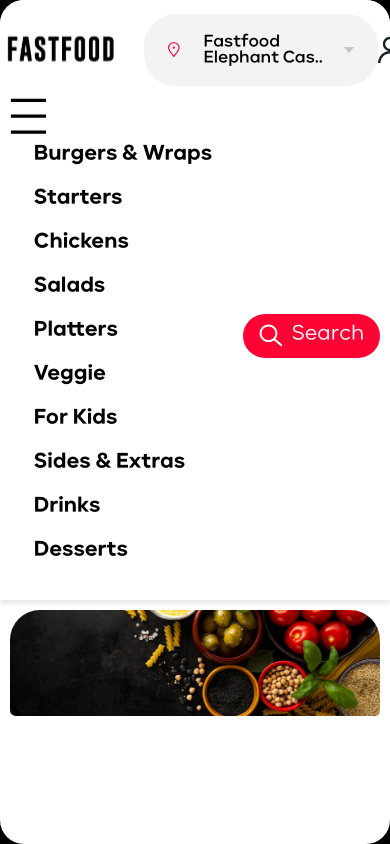
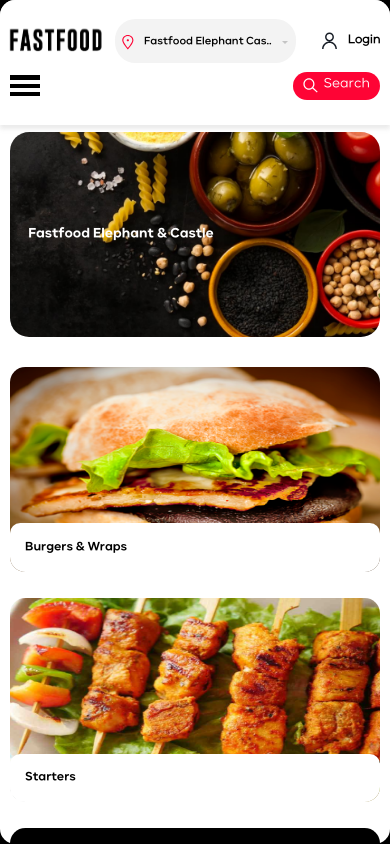
Before and after one commit to ibyteinfomatics/fast-food, a Next.js app: page /restra--menus in a window 390 px wide. Built offline with nearby package versions, Linux system fonts and the light colour scheme.

Commit message:
Responsive work

```diff
--- a/components/Header/Header.js
+++ b/components/Header/Header.js
@@ -1,4 +1,4 @@
-// import { elastic as Menu } from 'react-burger-menu'
+import { elastic as Menu } from 'react-burger-menu'
 import Link from 'next/link'
 import Image from 'next/image'
 import React, {useState} from "react"
@@ -18,7 +18,7 @@ export default function Header(){
     return(
         <React.Fragment>
             <div className="desktop__header header__wrapper">
-                {route != "prepSteps" &&
+                {route != 'prepSteps' &&
 
                 <div className="header__wrap--inner">
                     <div className="header__left">
@@ -51,10 +51,10 @@ export default function Header(){
 
                 }
 
-                {route == 'restra--menus' &&
+                {(route == 'restra--menus' || route == 'restraMenus') &&
 
                 <div className='header__wrap--inner restra__menu'>
-                    <ul>
+                    <ul className='desktop__menu'>
                         <li className='burgur__icon'>
                             <Link href="/restra--menus">
                                 <a></a>
@@ -111,6 +111,73 @@ export default function Header(){
                             </Link>
                         </li>
                     </ul>
+
+                    {/* Mobile Menus */}
+
+                    <div className="mobile__header header__wrapper">
+                        <div className="header__left">
+                            <Menu right>
+                                <ul>
+                                    <li className='burgur__icon'>
+                                        <Link href="/restra--menus">
+                                            <a></a>
+                                        </Link>
+                                    </li>
+                                    <li className={rout[2] == 'burgers--wraps' ? "active__link" : ""}>
+                                        <Link href="/restraMenus/burgers--wraps">
+                                            <a>Burgers & Wraps</a>
+                                        </Link>
+                                    </li>
+                                    <li className={rout[2] == 'starters' ? "active__link" : ""}>
+                                        <Link href="/restraMenus/starters">
+                                            <a>Starters</a>
+                                        </Link>
+                                    </li>
+                                    <li className={rout[2] == 'chickens' ? "active__link" : ""}>
+                                        <Link href="#">
+                                            <a>Chickens</a>
+                                        </Link>
+                                    </li>
+                                    <li className={rout[2] == 'salads' ? "active__link" : ""}>
+                                        <Link href="#">
+                                            <a>Salads</a>
+                                        </Link>
+                                    </li>
+                                    <li className={rout[2] == 'platters' ? "active__link" : ""}>
+                                        <Link href="#">
+                                            <a>Platters</a>
+                                        </Link>
+                                    </li>
+                                    <li className={rout[2] == 'veggie' ? "active__link" : ""}>
+                                        <Link href="#">
+                                            <a>Veggie</a>
+                                        </Link>
+                                    </li>
+                                    <li className={rout[2] == 'for-kids' ? "active__link" : ""}>
+                                        <Link href="#">
+                                            <a>For Kids</a>
+                                        </Link>
+                                    </li>
+                                    <li className={rout[2] == 'sides--extras' ? "active__link" : ""}>
+                                        <Link href="#">
+                                            <a>Sides & Extras</a>
+                                        </Link>
+                                    </li>
+                                    <li className={rout[2] == 'drinks' ? "active__link" : ""}>
+                                        <Link href="#">
+                                            <a>Drinks</a>
+                                        </Link>
+                                    </li>
+                                    <li className={rout[2] == 'desserts' ? "active__link" : ""}>
+                                        <Link href="#">
+                                            <a>Desserts</a>
+                                        </Link>
+                                    </li>
+                                </ul>
+                            </Menu>
+                        </div>
+                    </div>
+
                     <div className='menu__srch'>
                         <Link href="#">
                             <a className='btnRed btn'>Search</a>
@@ -183,7 +250,7 @@ export default function Header(){
                         <li>Checkout</li>
                     </ul>
                     <div className='add--order'>
-                        <Link href="/settings">
+                        <Link href="/userProfile/my-profile">
                             <a className='btn'><span className='user__pic'><Image src="/images/user_pic.png" alt="user pic" layout='fill' quality={100} /></span> Username</a>
                         </Link>
                     </div>
--- a/components/Sitebanner/Sitebanner.js
+++ b/components/Sitebanner/Sitebanner.js
@@ -4,7 +4,7 @@ import Image from 'next/image'
 export default function Sitebanner() {
     return (
         <div className='bannerImage'>
-            <Image src="/images/banner-img.png" alt='Banner Image' layout='responsive' width={1760} height={503} />
+            <Image src="/images/banner-img.png" alt='Banner Image' layout='fill' width={1760} height={503} />
             <div className='bannerContent'>
                 <div className='bannerSubTitle textWhite'>
                     <h3>Fastfood Elephant & Castle</h3>
--- a/pages/restra--menus.js
+++ b/pages/restra--menus.js
@@ -11,6 +11,7 @@ export default function PageFour() {
         document.body.classList.remove('login__form');
         document.body.classList.remove('cart__page');
         document.body.classList.remove('checkout__page');
+        document.body.classList.remove('profile__page');
     });
 
     return (
--- a/styles/globals.css
+++ b/styles/globals.css
@@ -91,7 +91,8 @@
   grid-template-columns: repeat(6, 1fr);
 }
 html {
-    @apply text-base scroll-smooth;
+    @apply scroll-smooth;
+    font-size: 2.625vw;
 }
 body {
     @apply bg-black site_font--400;
@@ -114,7 +115,7 @@ body {
 
 /*===== Header Styling =====*/
 .desktop__header{
-  @apply sticky w-full top-0 bg-white py-0.5 z-50 flex flex-wrap justify-between;
+  @apply sticky w-full top-0 bg-white py-4 z-50 flex flex-wrap justify-between;
   min-height: 6.25rem;
   box-shadow: 0px 4px 4px rgba(177, 177, 177, 0.25);
 }
@@ -125,7 +126,7 @@ body {
   @apply flex items-center justify-between siteWidth;
 }
 .site__logo{
-  @apply w-40 h-24 relative -ml-2 mr-6;
+  @apply w-40 h-24 relative -ml-2 mr-3;
 }
 .site__logo:hover{
   opacity: .65;
@@ -148,7 +149,7 @@ nav.site__navigation {
   @apply relative;
 }
 span.map_icon {
-  @apply relative h-6 block mr-6;
+  @apply relative h-6 block mr-4 mt-1;
   width: 1.125rem;
 }
 
@@ -162,7 +163,7 @@ span.map_icon {
   @apply block cursor-pointer;
 }
 .restra__name--links p a{
-  @apply flex items-center leading-none py-5 px-6 site_font--600;
+  @apply flex items-center leading-none py-5 px-3 site_font--600;
   background: #F3F3F3;
   border-radius: 2rem;
 }
@@ -171,6 +172,7 @@ span.map_icon {
   height: 0;
   width: 0;
   display: block;
+  margin-top: 0.25rem;
   margin-left: 1rem;
   border-top: 0.3875rem solid #C4C4C4;
   border-right: 0.3125rem solid transparent;
@@ -208,14 +210,14 @@ ul.restra__name--lists li:not(:last-child) {
   border-radius: 2.875rem;
 }
 .header__wrap--inner.restra__menu ul li.burgur__icon{
-  @apply flex items-center mr-10;
+  @apply flex items-center m-5;
 }
 .header__wrap--inner.restra__menu ul li.burgur__icon a{
   @apply w-9 h-9 bg-no-repeat bg-cover p-0;
-  background-image: url('../public/images/burger_menu--icon.svg');
+  background-image: url('../public/images/left-big-arrow--white.svg');
 }
 .header__wrap--inner.prepSteps ul{
-  @apply gap-10;
+  @apply gap-3;
 }
 .header__wrap--inner.prepSteps li{
   font-size: 1.5rem;
@@ -268,7 +270,7 @@ a{
 }
 .searchBox input {
   @apply w-full py-4 px-8;
-  border: 1px solid hsl(216, 24%, 12%);
+  border: 0.0625rem solid hsl(216, 24%, 12%);
   cursor: pointer;
   border-radius: 0.438rem;
 }
@@ -288,7 +290,7 @@ a{
 }
 .searchList_active{
   @apply opacity-100 h-auto -mt-12;
-  border: 1px solid #181E27;
+  border: 0.0625rem solid #181E27;
   padding: 1.563rem;
   border-radius: 0.438rem;
 }
@@ -335,7 +337,7 @@ a{
   @apply mb-4;
 }
 .restroDetail{
-  border-top: 1px solid #E1E1E1;
+  border-top: 0.0625rem solid #E1E1E1;
   padding-top: 1.563rem;
   padding-bottom: 1.563rem;
 }
@@ -485,7 +487,7 @@ a{
 }
 body:not(.steps) .cardBlock{
   @apply rounded-3xl overflow-hidden relative;
-  box-shadow: 0px 2.87071px 2.87071px rgba(149, 149, 149, 0.25), 0px 0px 1.43535px rgba(0, 0, 0, 0.25);
+  box-shadow: 0px 2.87070.0625rem 2.87070.0625rem rgba(149, 149, 149, 0.25), 0px 0px 1.43535px rgba(0, 0, 0, 0.25);
 }
 .cardBlock__wrapper{
   @apply relative;
@@ -590,6 +592,7 @@ body.steps .cardImg{
 .heatOption {
   @apply main__grid grid__2;
   column-gap: 4.375rem;
+  row-gap: 4.375em;
   max-width: 57.125rem;
 }
 .heatIcon{
@@ -628,7 +631,7 @@ body.steps .cardImg{
 }
 .heatSelection.tweak .chooseOption{
   background: #F9F9F9;
-  border: 1px solid #E0E0E0;
+  border: 0.0625rem solid #E0E0E0;
   border-radius: 0.938rem;
   font-size: 1.313rem;
   color: #3D3D3D;
@@ -743,7 +746,7 @@ span.opt-edit {
   @apply w-28 h-28 relative;
 }
 .cart__actions a{
-  @apply inline-block relative w-8 h-8 mx-4;
+  @apply inline-block relative w-8 h-8 ml-8;
 }
 .remove__offer{
   @apply w-5 h-5 relative hidden;
@@ -765,23 +768,46 @@ table {
 tr:not(:last-child) {
   border-bottom: 0.0625rem solid #A4A4A4;
 }
-th, td {
+th {
   @apply p-5;
 }
-tr td:not(:first-child) {
-  @apply pt-16;
+td{
+  @apply block relative p-6;
 }
 label {
   @apply block;
 }
 .cart__info, .cart__offers ul{
-  @apply flex items-center gap-4;
+  @apply flex items-center gap-4 flex-wrap;
+}
+table tr:first-child, table thead{
+  @apply hidden;
 }
 th {
   @apply text-lg site_font--700;
 }
 th:first-child {
   @apply text-left;
+}
+tr td:not(:first-child) {
+  @apply text-right;
+  min-width: 6rem;
+}
+.cart--table tr:not(:last-child) td{
+  @apply pl-48;
+}
+.cart--table tr:not(:last-child) td:before{
+  content: '';
+  @apply w-40 mr-2 site_font--600 absolute left-5 text-left;
+}
+.cart--table tr:not(:last-child) td:first-child:before{
+  content: 'Items';
+}
+.cart--table tr:not(:last-child) td:nth-child(3):before{
+  content: 'Quantity';
+}
+.cart--table tr:not(:last-child) td:last-child:before{
+  content: 'Price';
 }
 .cart__title {
   @apply text-2xl site_font--700;
@@ -825,7 +851,7 @@ span.offer__price span {font-family: 'Camren Sans 300';text-decoration: line-thr
 }
 .cart__page .add--order .btn{
   @apply pl-4 bg-none;
-  min-width: 13rem;
+  min-width: 10rem;
 }
 a.conti--order{
   @apply underline;
@@ -850,7 +876,7 @@ form {margin-top: 1.5rem;}
 
 label.form--label {font-family: 'Camren Sans 700';font-size: 1.125rem;margin-bottom: 0.75rem;}
 
-input.form--control {background: #F9F9F9;border-radius: 0.5rem;font-size: 1.125rem;width: calc(100% - 3rem);border: 1px solid #EFEFEF;padding: 1.25rem 1rem;margin-left: 3rem;}
+input.form--control {background: #F9F9F9;border-radius: 0.5rem;font-size: 1.125rem;width: calc(100% - 3rem);border: 0.0625rem solid #EFEFEF;padding: 1.25rem 1rem;margin-left: 3rem;}
 
 .form--item {margin-bottom: 1.5rem;position: relative;}
 
@@ -921,7 +947,7 @@ span.form--icon {
   @apply site_font--700;
 }
 .orderDetail ul li:not(:last-child){
-  border-bottom: 1px solid #E1E1E1;
+  border-bottom: 0.0625rem solid #E1E1E1;
 }
 .orderDetail ul li{
   @apply px-4 pt-0 pb-2;
@@ -969,18 +995,16 @@ span.user__pic {width: 2.875rem;height: 2.875rem;background: #C4C4C4;display: bl
   @apply bgGray;
 }
 .settingPageALign {
-  @apply flex gap-7;
+  @apply gap-7;
   padding: 1.75rem 0;
-  min-height: calc(100% - 6.25rem);
 }
 .settingPageALign .user__sideBar{
   @apply bg-white w-full;
-  max-width: 21.313rem;
   border-radius: 0.938rem;
   box-shadow: 0px 7.7004px 15.4008px rgba(196, 196, 196, 0.24);
 }
-.settingPageALign .user__sideBar ul li{
-  border-bottom: 1px solid #E3E3E3;
+.settingPageALign .user__sideBar ul{
+  border-bottom: 0.0625rem solid #E3E3E3;
 }
 .settingPageALign .user__sideBar ul li a{
   @apply px-4 py-6 w-full text-xl site_font--700;
@@ -1261,14 +1285,25 @@ span.user__pic {width: 2.875rem;height: 2.875rem;background: #C4C4C4;display: bl
   }
 }
 @media screen and (min-width: 30rem){
-  .product__lists{
-      @apply grid__2;
-  }
   .bannerSubTitle h3{
     font-size: 1.75rem;
   }
 }
+@media screen and (min-width: 37rem){
+  .product__lists{
+    @apply grid__2;
+  }
+}
 @media screen and (min-width: 40rem){
+  html{
+    @apply text-base;
+  }
+  .site__logo{
+    @apply mr-6;
+  }
+  .restra__name--links p a{
+    @apply px-6;
+  }
   .restroGroup{
       @apply flex;
   }
@@ -1276,25 +1311,76 @@ span.user__pic {width: 2.875rem;height: 2.875rem;background: #C4C4C4;display: bl
     @apply w-full;
     max-width: calc(100% - 12rem);
   }
-  .stepGridTwo{
-    @apply grid__2;
-  }
   .bannerSubTitle h3{
     font-size: 2.5rem;
   }
-  .steps .stepLeftData{
-    @apply pr-0;
+}
+@media screen and (max-width: 47.999rem){
+  .cart__offers{
+    @apply relative;
+    width: calc(100% + 11rem);
+    left: -11rem;
+  }
+  .settingPageALign .user__sideBar{
+    @apply mb-6;
+  }
+  .settingPageALign .user__sideBar ul{
+    @apply flex flex-wrap items-center gap-6;
+  }
+  .settingPageALign .user__sideBar ul{
+    border-bottom: 0.0625rem solid #E3E3E3;
   }
 }
 @media screen and (min-width: 48rem){
-  .mobile__header{
-      @apply hidden;
-  }
   .bannerSubTitle h3{
     font-size: 2.75rem;
   }
   .sideBarContent .orderDetail {
     @apply grid__2;
+  }
+  .stepGridTwo{
+    @apply grid__2;
+  }
+  .steps .stepLeftData{
+    @apply pr-0;
+  }
+  table tr:first-child, table thead{
+    @apply table-header-group;
+  }
+  tr td:not(:first-child) {
+    @apply pt-16;
+  }
+  td{
+    @apply table-cell p-5;
+  }
+  .cart--table tr:not(:last-child) td{
+    @apply pl-5;
+  }
+  .cart__actions {
+    @apply w-36 flex gap-6;
+  }
+  .cart__actions a{
+    @apply ml-0;
+  }
+  td:before{
+    @apply hidden;
+  }
+  .header__wrap--inner.prepSteps ul{
+    @apply gap-10;
+  }
+  .cart__page .add--order .btn{
+    min-width: 13rem;
+  }
+  .settingPageALign {
+    @apply flex;
+    min-height: calc(100% - 6.25rem);
+  }
+  .settingPageALign .user__sideBar{
+    @apply bg-white;
+    width: 21.313rem;
+    max-width: 30%;
+    border-radius: 0.938rem;
+    box-shadow: 0px 7.7004px 15.4008px rgba(196, 196, 196, 0.24);
   }
 }
 @media screen and (min-width: 60rem){
@@ -1303,9 +1389,6 @@ span.user__pic {width: 2.875rem;height: 2.875rem;background: #C4C4C4;display: bl
   }
   .bannerSubTitle h3{
     font-size: 3.998rem;
-  }
-  .heatOption{
-    @apply grid__4;
   }
   .stepGridTwo{
     grid-template-columns: 33.33333% calc(66.66667% - 2rem);
@@ -1322,15 +1405,45 @@ span.user__pic {width: 2.875rem;height: 2.875rem;background: #C4C4C4;display: bl
       @apply bg-white;
   }
 }
+@media screen and (max-width: 74.999rem){
+  .header__wrap--inner.restra__menu ul.desktop__menu{
+    @apply hidden;
+  }
+  .header__wrap--inner.restra__menu ul{
+    @apply pr-6;
+  }
+  .bm-burger-bars{
+    @apply bg-black;
+  }
+  .mobile__header{
+      @apply w-12 h-8;
+  }
+  .bm-overlay{
+    @apply top-0 left-0;
+  }
+  .bm-menu-wrap{
+    @apply top-0 text-white;
+    background-color: #FE0435;
+  }
+  .bm-morph-shape{
+    @apply hidden;
+  }
+}
 @media screen and (min-width: 75rem){
   html{
     font-size: 0.833333333vw;
+  }
+  .mobile__header{
+      @apply hidden;
   }
   .product__lists{
     @apply grid__4;
   }
   .bannerImage{
     height: 31.625rem;
+  }
+  .heatOption{
+    @apply grid__4;
   }
   .stepGridTwo{
     grid-template-columns: 25% auto;
@@ -1341,6 +1454,15 @@ span.user__pic {width: 2.875rem;height: 2.875rem;background: #C4C4C4;display: bl
   .sideBarContent .orderDetail {
     @apply grid__3;
   }
+  .settingPageALign .user__sideBar ul li{
+    border-bottom: 0.0625rem solid #E3E3E3;
+  }
+  .header__wrap--inner.restra__menu ul li.burgur__icon{
+    @apply ml-0 my-0 mr-10;
+  }
+  .header__wrap--inner.restra__menu ul li.burgur__icon a{
+    background-image: url('../public/images/burger_menu--icon.svg');
+  }
 }
 /* @media screen and (min-width: 121rem){
   html{
```
Also changed, not shown: public/images/left-big-arrow--white.svg (added).
